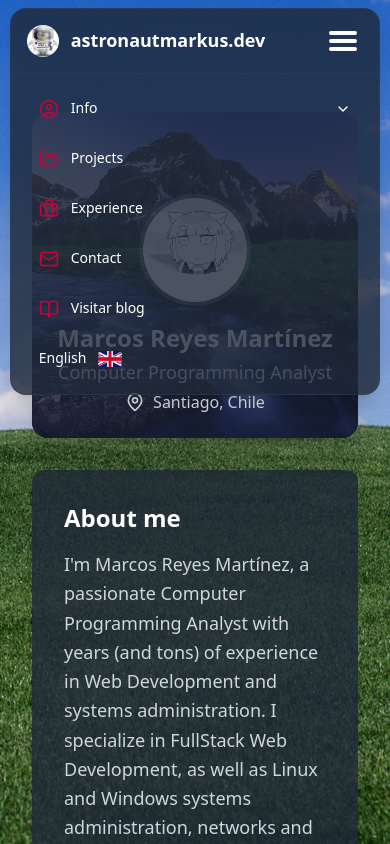
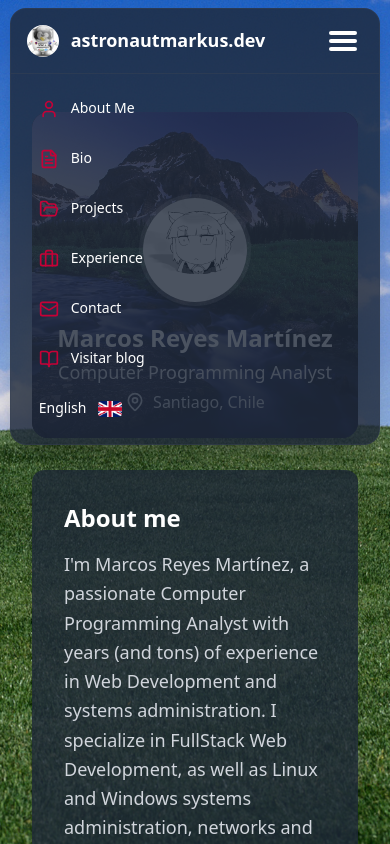
Before and after one commit to AstronautMarkus/astronautmarkus-portfolio, a React (Vite) app in the folder astronautmarkus/: page / in a window 390 px wide. Both pictures are taken after a click on the button 343 px from the left and 41 px from the top of the page. Built offline with nearby package versions, Linux system fonts and the light colour scheme.

Commit message:
fix: removed info dropdown in responsive mode.

```diff
--- a/astronautmarkus/src/layouts/components/navbar/navbar.tsx
+++ b/astronautmarkus/src/layouts/components/navbar/navbar.tsx
@@ -162,49 +162,26 @@ function Navbar() {
         {open && (
           <div className="md:hidden border-t border-gray-700/50">
             <div className="flex flex-col gap-1 px-4 py-3">
-              <div>
-                <button
-                  onClick={() => setInfoDropdownOpen(!infoDropdownOpen)}
-                  className="flex items-center justify-between w-full gap-3 px-3 py-3 rounded-lg transition-all duration-200 group"
-                >
-                  <div className="flex items-center gap-3">
-                    <CircleUser size={20} className="text-rose-700" />
-                    <span className="text-sm font-medium text-white relative after:content-[''] after:block after:h-[2px] after:bg-rose-700 after:scale-x-0 after:transition-transform after:duration-300 after:origin-left group-hover:after:scale-x-100">{t('navbar.info.title')}</span>
-                  </div>
-                  <ChevronDown
-                    size={16}
-                    className={`text-white transition-transform duration-200 ${infoDropdownOpen ? 'rotate-180' : ''}`}
-                  />
-                </button>
-
-                {infoDropdownOpen && (
-                  <div className="ml-4 mt-1">
               <Link
                 to="/about-me"
-                      className="flex items-center gap-2 px-6 py-2 text-sm text-gray-300 hover:text-white rounded-lg hover:bg-gray-700/50 transition-all duration-200"
-                      onClick={() => {
-                        setOpen(false)
-                        setInfoDropdownOpen(false)
-                      }}
+                className="flex items-center gap-3 px-3 py-3 rounded-lg transition-all duration-200 group"
+                onClick={() => setOpen(false)}
               >
-                      <User size={16} className="text-rose-700" />
+                <User size={20} className="text-rose-700" />
+                <span className="text-sm font-medium text-white relative after:content-[''] after:block after:h-[2px] after:bg-rose-700 after:scale-x-0 after:transition-transform after:duration-300 after:origin-left group-hover:after:scale-x-100">
                   {t('navbar.info.about-me')}
+                </span>
               </Link>
               <Link
                 to="/bio"
-                      className="flex items-center gap-2 px-6 py-2 text-sm text-gray-300 hover:text-white rounded-lg hover:bg-gray-700/50 transition-all duration-200"
-                      onClick={() => {
-                        setOpen(false)
-                        setInfoDropdownOpen(false)
-                      }}
+                className="flex items-center gap-3 px-3 py-3 rounded-lg transition-all duration-200 group"
+                onClick={() => setOpen(false)}
               >
-                      <FileText size={16} className="text-rose-700" />
+                <FileText size={20} className="text-rose-700" />
+                <span className="text-sm font-medium text-white relative after:content-[''] after:block after:h-[2px] after:bg-rose-700 after:scale-x-0 after:transition-transform after:duration-300 after:origin-left group-hover:after:scale-x-100">
                   {t('navbar.info.bio')}
+                </span>
               </Link>
-                  </div>
-                )}
-              </div>
-
               <Link
                 to="/portfolio"
                 className="flex items-center gap-3 px-3 py-3 rounded-lg transition-all duration-200 group"
```
Lines whose indentation alone changed are shown as unchanged.
